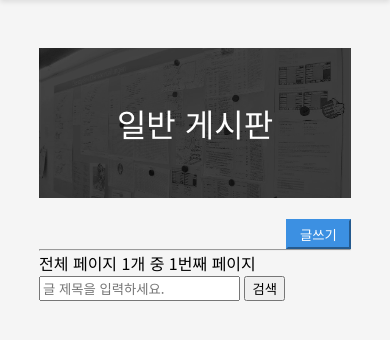
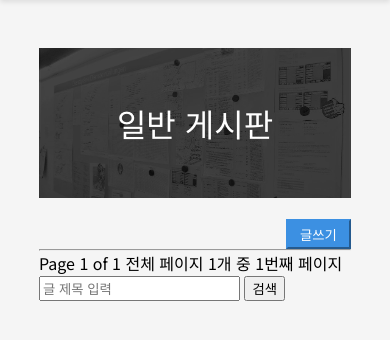
Before and after one commit to YongjoonSeo/Board304, a Django app: page /community/ in a window 390 px wide. Shown: the part 60-400 px from the top of the page. Run offline with Django 3.2, Linux system fonts and the light colour scheme; the visitor is signed in with stand-in values (Sample User, id 1); data that the repository does not hold is empty; some libraries are stand-ins or nearby versions.

Commit message:
community board prototype in progress - detail.html responsive

```diff
--- a/normalboard/forms.py
+++ b/normalboard/forms.py
@@ -34,7 +34,7 @@ class CommentForm(forms.ModelForm):
         widget=forms.TextInput(
             attrs = {
                 'placeholder': '댓글을 입력하세요.',
-                'class': 'commentinput',
+                'class': 'commentinput input-responsive',
             }
         )
     )
--- a/normalboard/templates/normalboard/detail.html
+++ b/normalboard/templates/normalboard/detail.html
@@ -32,7 +32,7 @@
 <form action="{% url 'normalboard:create_comments' post.pk %}" method="POST" class="commentform">
   {% csrf_token %}
   {{ commentform }}
-  <button class="commentbtn comment-create">등록</button>
+  <button class="commentbtn btn-responsive comment-create">등록</button>
 </form>
 <hr>
 
@@ -48,7 +48,7 @@
     {% if comment.user == request.user %}
     <form action="{% url 'normalboard:delete_comments' post.pk comment.pk %}" method="POST">
       {% csrf_token %}
-      <button class="commentbtn comment-delete">삭제</button>
+      <button class="commentbtn btn-responsive comment-delete">삭제</button>
     </form>
     {% endif %}
   </div>
--- a/normalboard/templates/normalboard/index.html
+++ b/normalboard/templates/normalboard/index.html
@@ -39,18 +39,21 @@
 
 <div class="paginator">
   {% if page_obj.has_previous %}
-  <a href="?page=1" class="paginator-item">처음 <<</a>
-  <a href="?page={{ page_obj.previous_page_number }}" class="paginator-item">이전 <</a>
+  <a href="?page=1" class="paginator-item inline-big">처음 <<</a>
+  <a href="?page={{ page_obj.previous_page_number }}" class="paginator-item inline-big">이전 <</a>
+  <a href="?page={{ page_obj.previous_page_number }}" class="paginator-item inline-small">이전</a>
   {% endif %}
-  <span class="current">전체 페이지 {{ page_obj.paginator.num_pages }}개 중 {{ page_obj.number }}번째 페이지</span>
+  <span class="current inline-small">Page {{ page_obj.number }} of {{ page_obj.paginator.num_pages }}</span>
+  <span class="current inline-big">전체 페이지 {{ page_obj.paginator.num_pages }}개 중 {{ page_obj.number }}번째 페이지</span>
   {% if page_obj.has_next %}
-  <a href="?page={{ page_obj.next_page_number }}" class="paginator-item">> 다음</a>
-  <a href="?page={{ page_obj.paginator.num_pages }}" class="paginator-item">>> 마지막</a>
+  <a href="?page={{ page_obj.next_page_number }}" class="paginator-item inline-big">> 다음</a>
+  <a href="?page={{ page_obj.next_page_number }}" class="paginator-item inline-small">다음</a>
+  <a href="?page={{ page_obj.paginator.num_pages }}" class="paginator-item inline-big">>> 마지막</a>
   {% endif %}
 </div>
 
 <form action="{% url 'normalboard:search' %}" class="searchbox">
-  <input type="text" name="query" placeholder="글 제목을 입력하세요." class="searchinput">
+  <input type="text" name="query" placeholder="글 제목 입력" class="searchinput">
   <button class="searchbtn">검색</button>
 </form>
 {% endblock %}
```
Also changed, not shown: normalboard/static/detail.css (+24 -3 lines), normalboard/static/index.css (+21 -0 lines).
